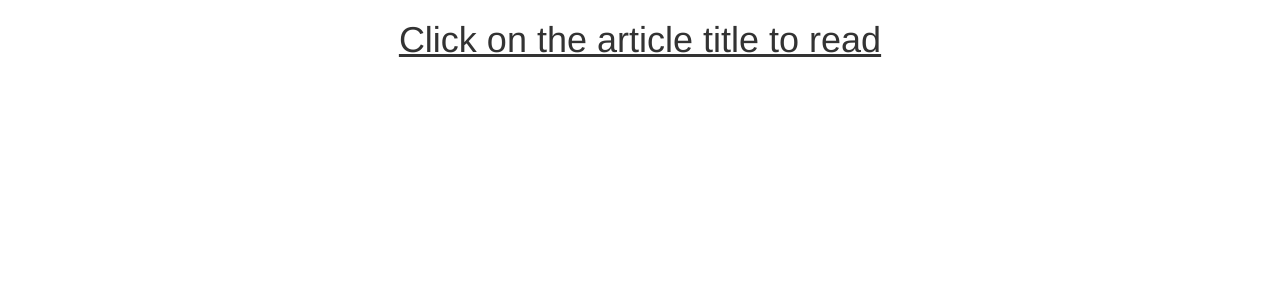
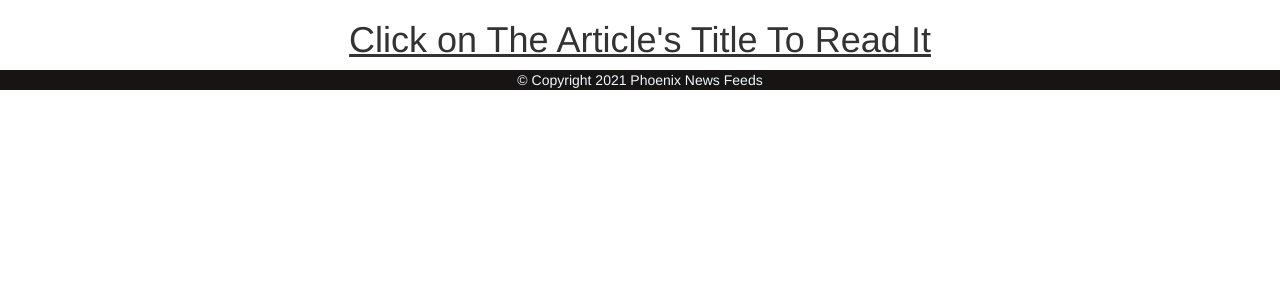
Before and after one commit to Kevson102/News-Feeds, a Flask app: template app/templates/articles.html in a window 1280 px wide. Shown: the part 52-352 px from the top of the page. Run offline with Flask 2, Linux system fonts and the light colour scheme; the template is opened without the code that fills it, so the values that code supplies are empty; some libraries are stand-ins or nearby versions.

Commit message:
ADDS A FOOTER FOR THE HOME PAGE AND THE ARTICLES PAGE

```diff
--- a/app/templates/articles.html
+++ b/app/templates/articles.html
@@ -8,7 +8,7 @@
 {% endblock %}
 
 {% block content %}
-<h1 class="text-center" style="text-decoration: underline;">Click on the article title to read</h1>
+<h1 class="text-center" style="text-decoration: underline;">Click on The Article's Title To Read It</h1>
 
 {% for article in articles%}
 
@@ -42,4 +42,8 @@
 </div>
 {% endfor %}
 
+<footer class="text-center" style="background-color: rgb(23, 20, 20);color:aliceblue; margin-top:10px">
+  <p id="rights">&copy; Copyright 2021  Phoenix News Feeds</p>
+</footer>
+
 {% endblock %}
--- a/app/templates/base.html
+++ b/app/templates/base.html
@@ -19,7 +19,7 @@
     {% if title %}
       <title> {{title}} </title>
     {% else %}
-      <title>Welcome to NewsPap</title>
+      <title>Welcome to Phoenix News Feeds</title>
     {% endif %}
   </head>
   <body class="body">
@@ -27,8 +27,7 @@
     {% block content %}
 
     {% endblock %}
+
   </body>
-  <footer>
 
-  </footer>
 </html>
```
Also changed, not shown: app/templates/index.html (+3 -7 lines).
